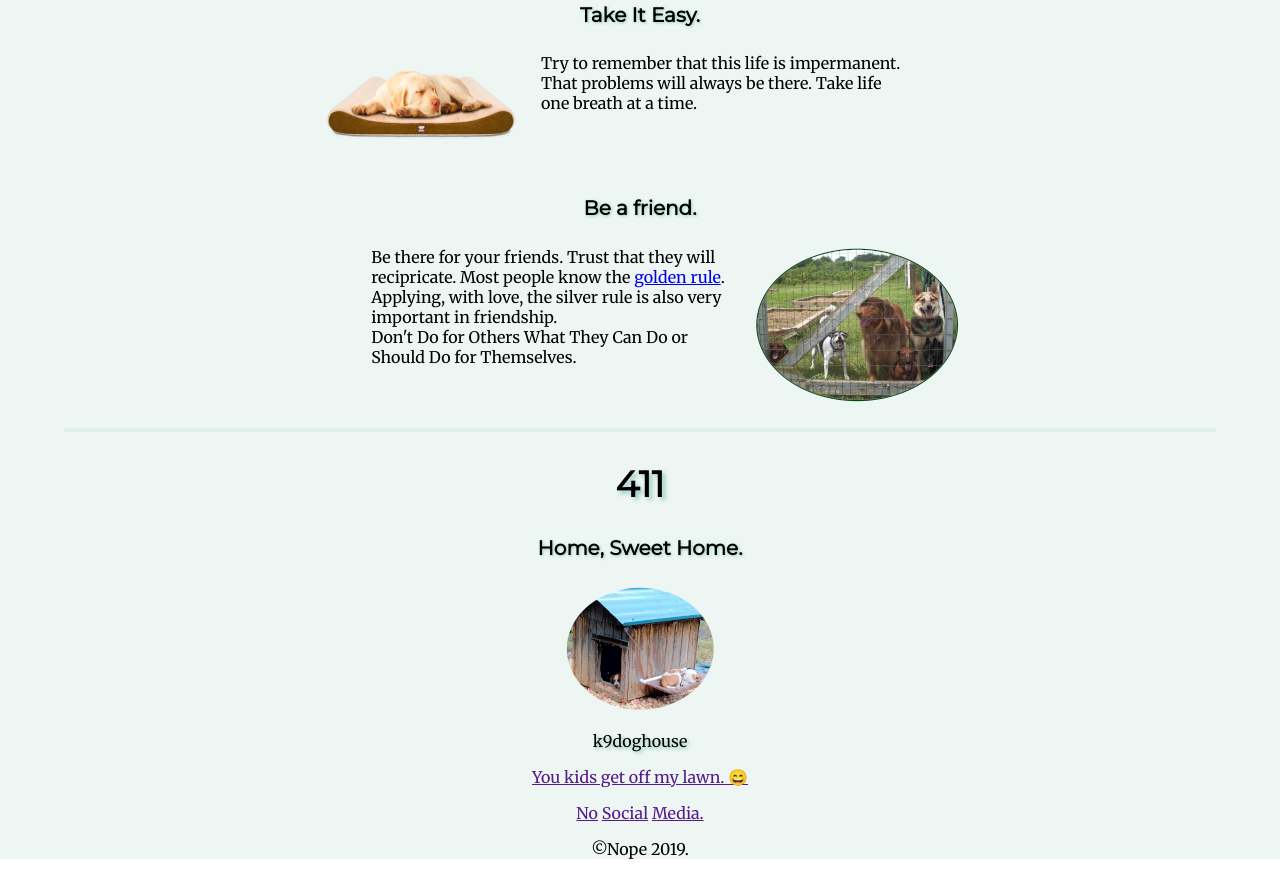
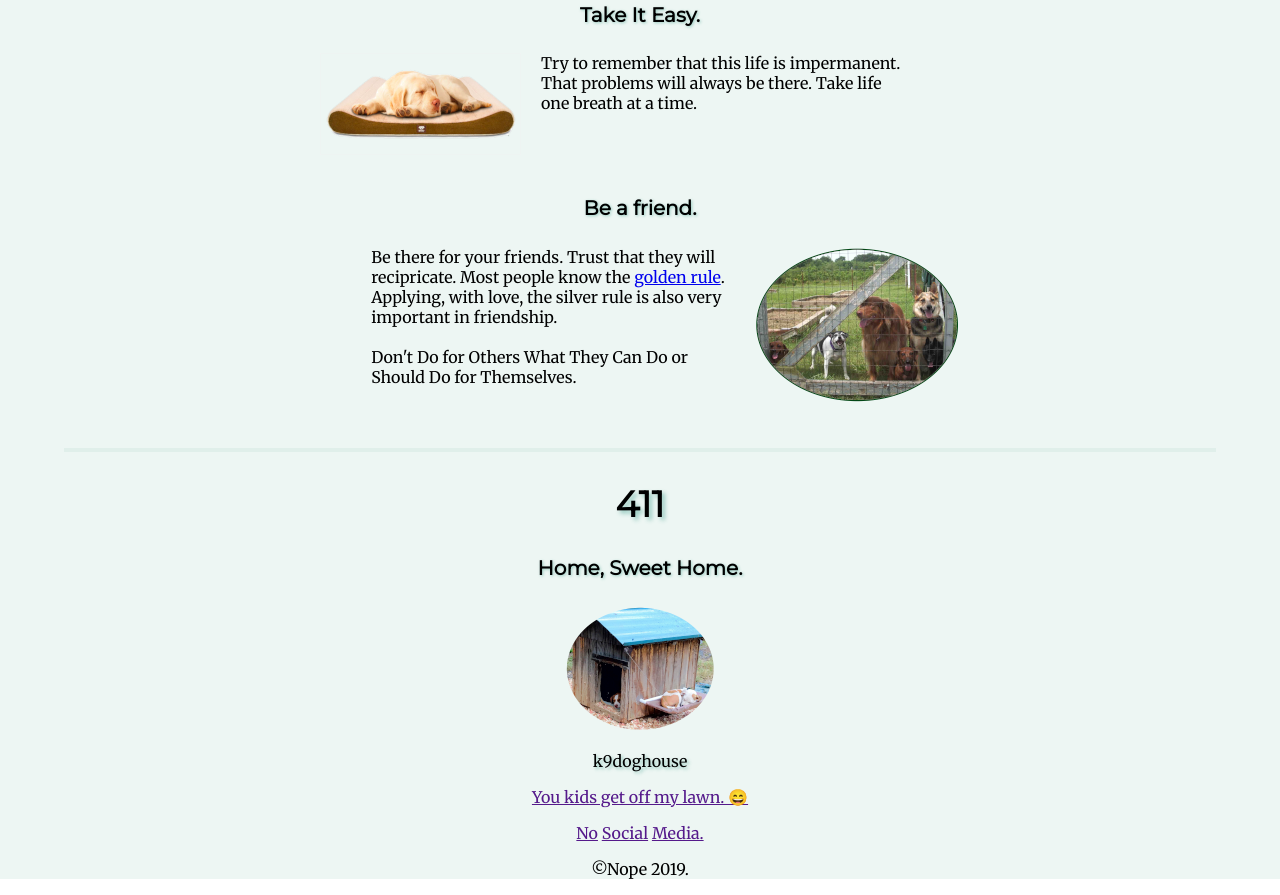
Before and after one commit to k9doghouse/WebDev, a plain HTML site: page source/index.html in a window 1280 px wide. Shown: the part 1030-1925 px from the top of the page. Drawn offline with Linux system fonts and the light colour scheme.

Commit message:
Line break needed

```diff
--- a/source/index.html
+++ b/source/index.html
@@ -38,7 +38,7 @@
         <h4 class="BeAFriend">Be a friend.</h4>
         <img class="skills02-img" src="../resource/daDogs.png" alt="the dogs">
 
-        <p class="friend">Be there for your friends. Trust that they will recipricate. Most people know the <a href="https://en.wikipedia.org/wiki/Golden_Rule#Global_ethic">golden rule</a>. Applying, with love, the silver rule is also very important in friendship. <br>Don't Do for Others What They Can Do or Should Do for Themselves.</p>
+        <p class="friend">Be there for your friends. Trust that they will recipricate. Most people know the <a href="https://en.wikipedia.org/wiki/Golden_Rule#Global_ethic">golden rule</a>. Applying, with love, the silver rule is also very important in friendship. <br><br>Don't Do for Others What They Can Do or Should Do for Themselves.</p>
       </div>
     </div>
     <br><br>
```
